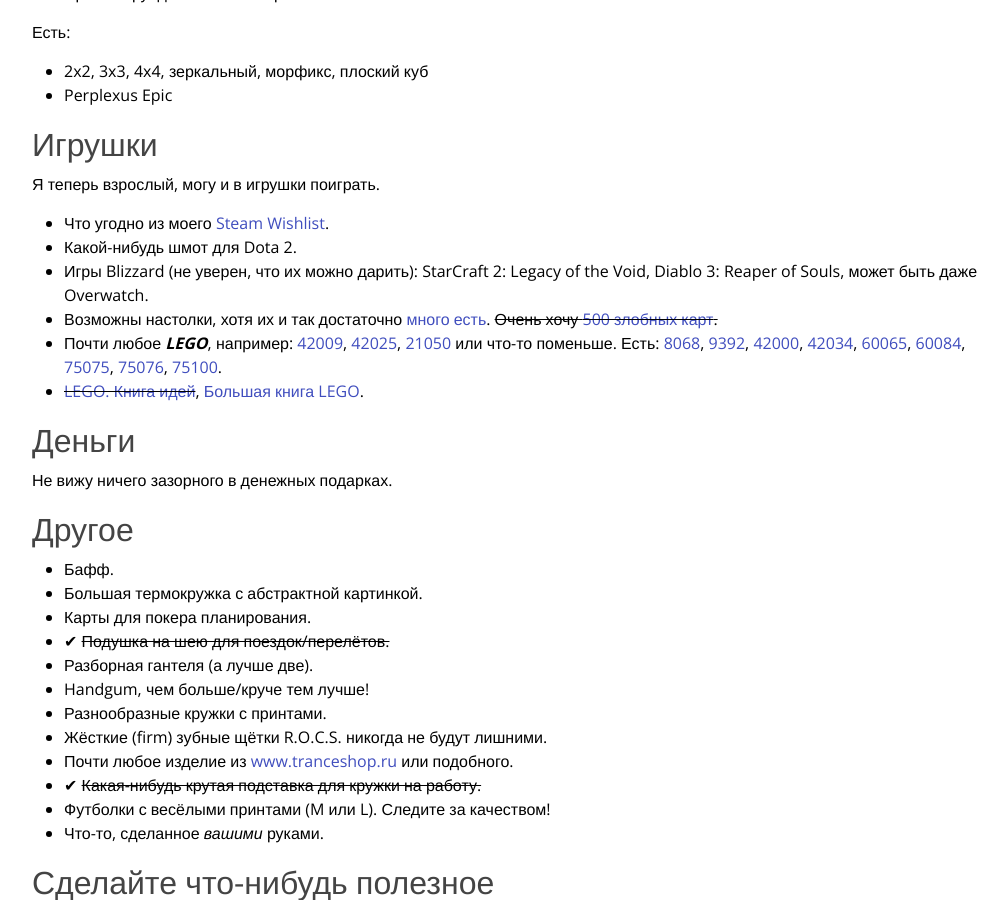
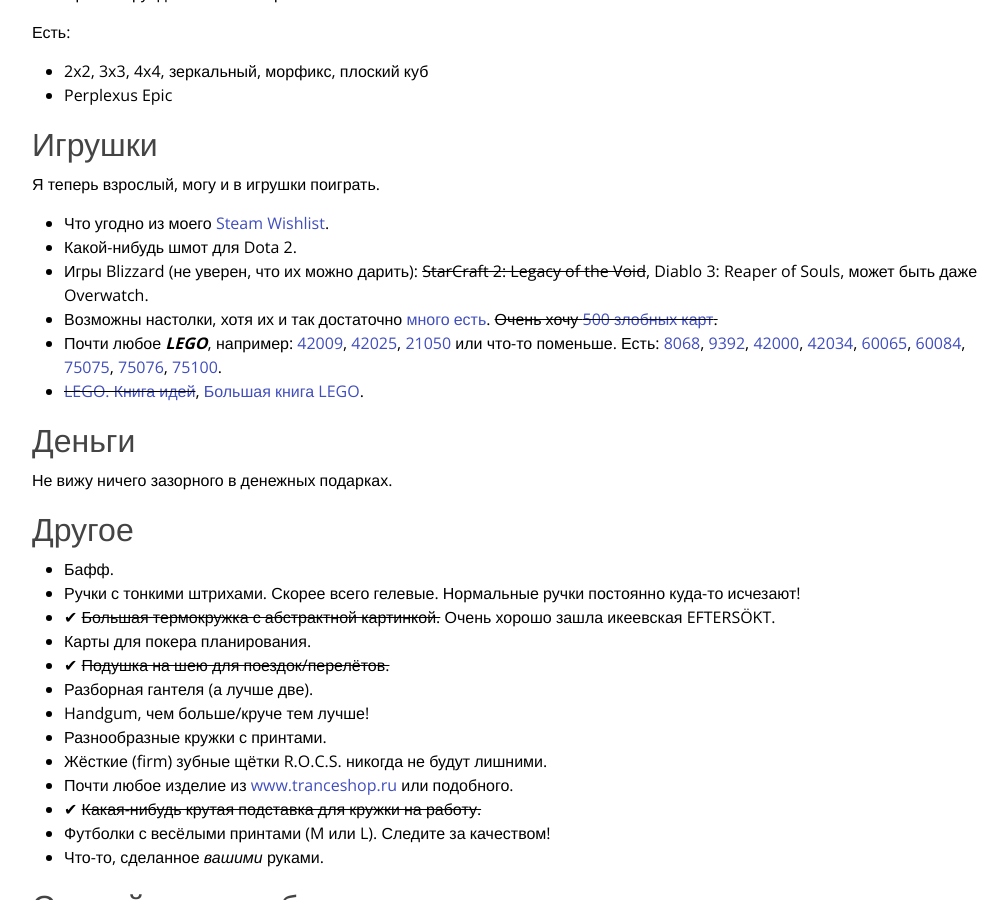
Before and after one commit to anton-rudeshko/anton-rudeshko.github.io, a Jekyll site: the page built from wishlist/index.md, in a window 1280 px wide and 900 px high, scrolled down 928 px. Shown: the whole window, without its empty margins (128-1136 px from the left). Built offline with Jekyll 4.4.1, drawn with Linux system fonts in a browser that asks for light colours; comment, search, counter and statistics services are not loaded; some of the changed text lies outside the part shown.

Commit message:
Updated wishlist

```diff
--- a/wishlist/index.md
+++ b/wishlist/index.md
@@ -54,7 +54,7 @@ Russian version only.
 
   * Что угодно из моего [Steam Wishlist][steam].
   * Какой-нибудь шмот для Dota 2.
-  * Игры Blizzard (не уверен, что их можно дарить): StarCraft 2: Legacy of the Void, Diablo 3: Reaper of Souls, может быть даже Overwatch.
+  * Игры Blizzard (не уверен, что их можно дарить): <del>StarCraft 2: Legacy of the Void</del>, Diablo 3: Reaper of Souls, может быть даже Overwatch.
   * Возможны настолки, хотя их и так достаточно [много есть][board]. <del>Очень хочу [500 злобных карт][500].</del>
   * Почти любое ***LEGO***, например: [42009][42009], [42025][42025], [21050][21050] или что-то поменьше. Есть: [8068][8068], [9392][9392], [42000][42000], [42034][42034], [60065][60065], [60084][60084], [75075][75075], [75076][75076], [75100][75100].
   * <del>[LEGO. Книга идей][lego-ideas]</del>, [Большая книга LEGO][lego-big].
@@ -87,7 +87,8 @@ Russian version only.
 ## Другое
 
   * Бафф.
-  * Большая термокружка с абстрактной картинкой.
+  * Ручки с тонкими штрихами. Скорее всего гелевые. Нормальные ручки постоянно куда-то исчезают!
+  * ✔ <del>Большая термокружка с абстрактной картинкой.</del> Очень хорошо зашла икеевская EFTERSÖKT.
   * Карты для покера планирования.
   * ✔ <del>Подушка на шею для поездок/перелётов.</del>
   * Разборная гантеля (а лучше две).
```
Also changed, not shown: other parts of wishlist/index.md (+1 -1 lines).
